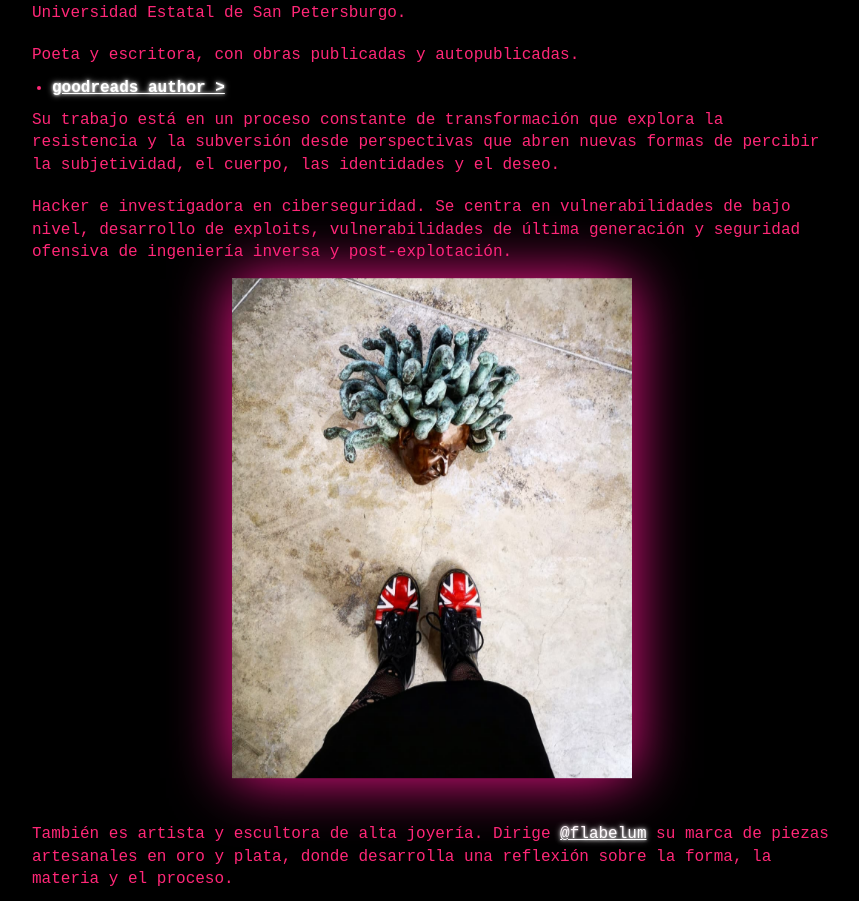
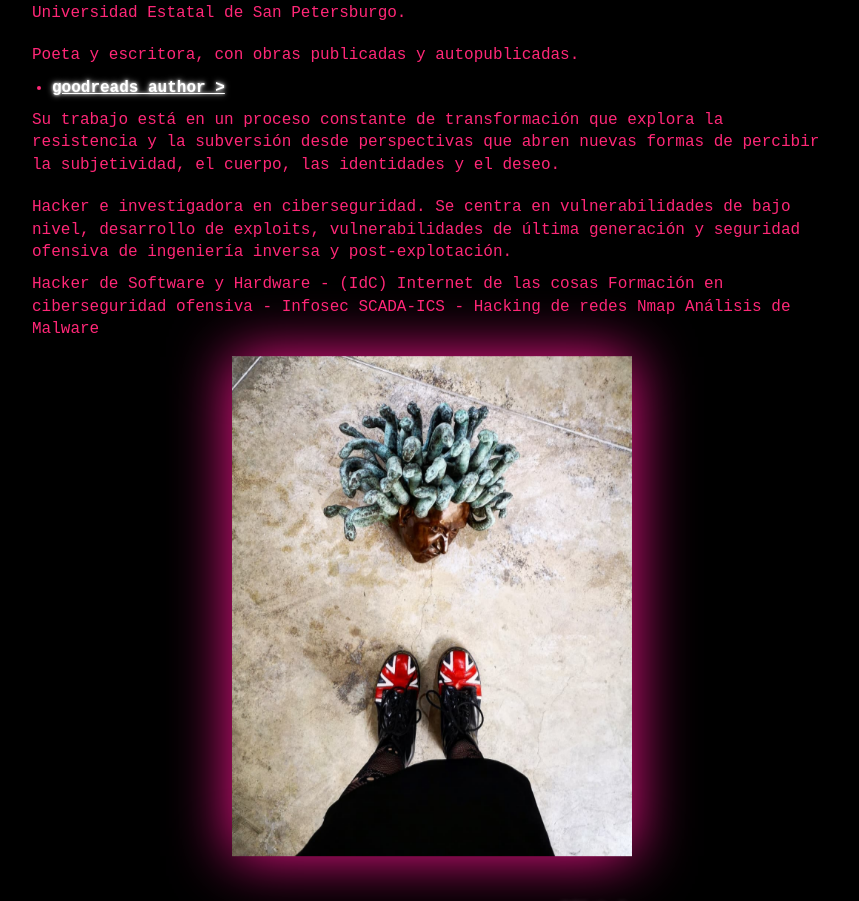
Before and after one commit to medusahra/medusahra.github.io, a Jekyll site: the page built from _posts/2025-11-14-whoami.md, in a window 1280 px wide. Shown: the part 717-1618 px from the top of the page, without its empty margins (208-1067 px from the left). Built offline with Jekyll 4.4.1, drawn with Linux system fonts in a browser that asks for light colours.

Commit message:
Update 2025-11-14-whoami.md

```diff
--- a/_posts/2025-11-14-whoami.md
+++ b/_posts/2025-11-14-whoami.md
@@ -33,6 +33,11 @@ Hacker e investigadora en ciberseguridad.
 Se centra en vulnerabilidades de bajo nivel, desarrollo de exploits,
 vulnerabilidades de última generación y seguridad ofensiva de
 ingeniería inversa y post-explotación.
+<div style="margin: 10px 0;"></div>
+Hacker de Software y Hardware - (IdC) Internet de las cosas
+Formación en ciberseguridad ofensiva - Infosec
+SCADA-ICS - Hacking de redes Nmap
+Análisis de Malware
 <div style="margin: 20px 0;"></div>
 <img src="/assets/gigimedusahra.jpg" alt="gigimedusa" style="max-width: 90%; width: 400px; display: block; margin: 30px auto; filter: drop-shadow(0 0 30px #ff1493);">
 <div style="margin: 20px 0;"></div>
```
